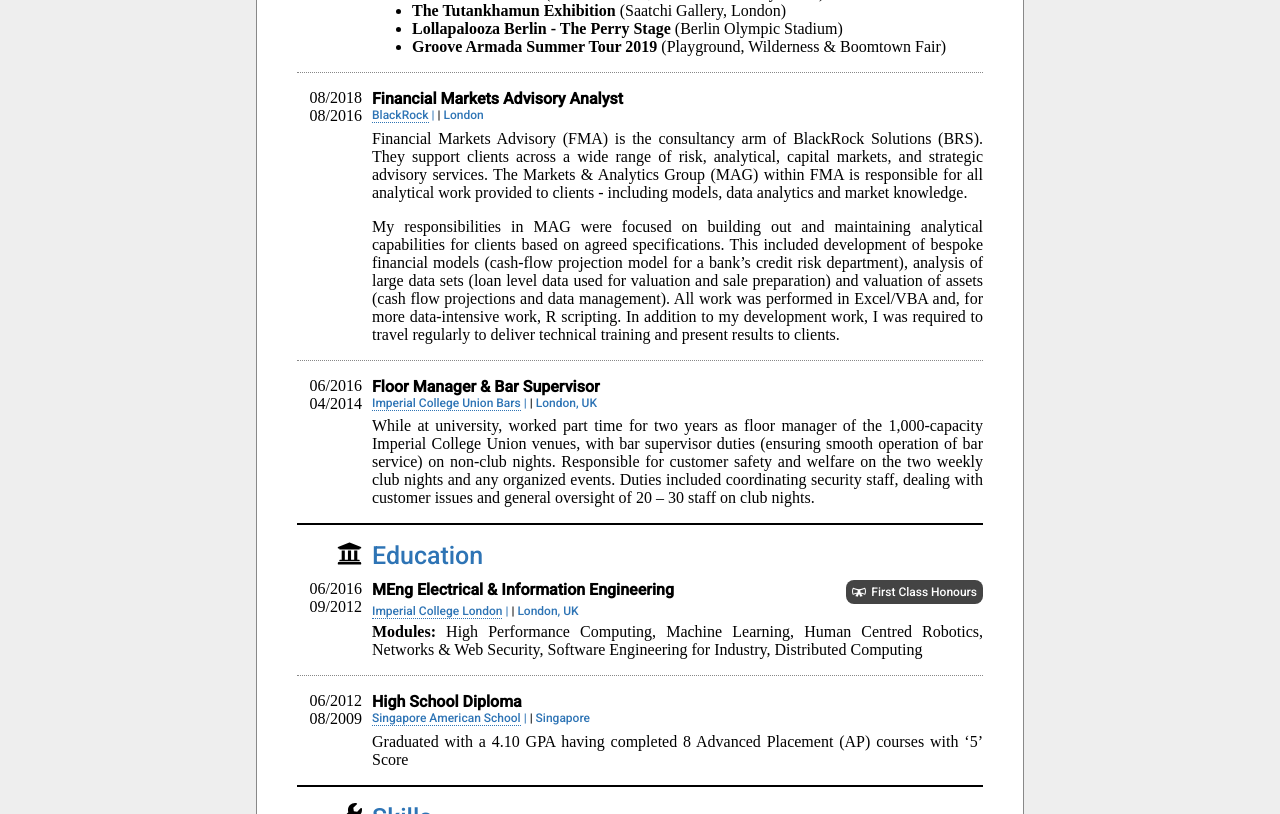
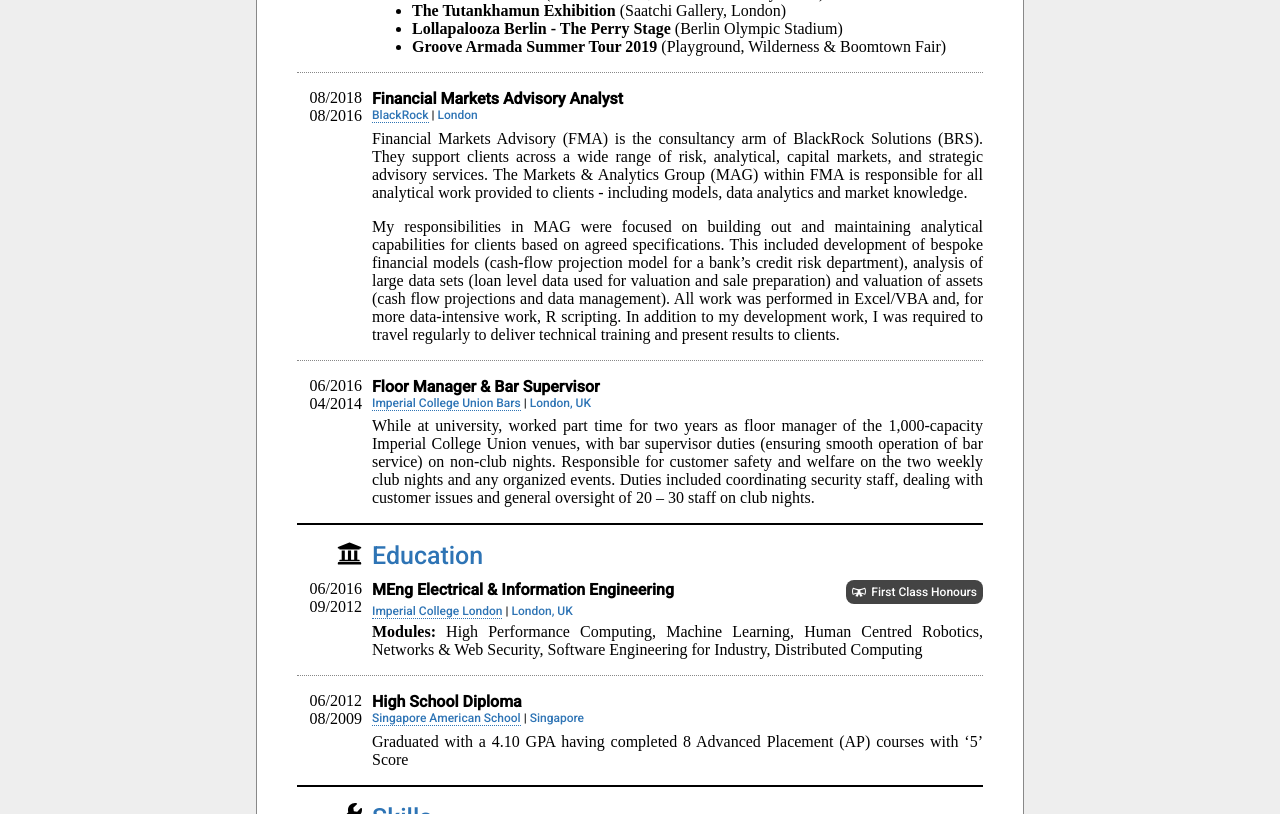
Before and after one commit to cianyleow/cv, a Jekyll site: the page built from index.md, in a window 1280 px wide and 1400 px high. Shown: the part 392-1206 px from the top of the window. Built offline with Jekyll 4.4.1, drawn with Linux system fonts in a browser that asks for light colours.

Commit message:
Replacing logic for separators with CSS selectors

```diff
--- a/_includes/entry.html
+++ b/_includes/entry.html
@@ -6,7 +6,7 @@
 				<span>{{ include.post.title }}</span>
 				{% if include.post.badge %}
 					{% if include.post.badge.link %}
-						<a class="badge" href="{{ include.post.badge.link }}">
+						<a class="badge" href="{{ include.post.badge.link }}" target="_blank">
 							{% include icon.html name=include.post.badge.icon %}
 							<div>{{ include.post.badge.text }}</div>
 						</a>
@@ -18,25 +18,33 @@
 					{% endif %}
 				{% endif %}
 			</div>
-			{% if include.post.establishment %}
-				{% if include.post.establishment.link %}
-					<a class="establishment" href="{{ include.post.establishment.link }}">{{ include.post.establishment.text }}</a>
-				{% else %}
-					<span class="location">{{ include.post.establishment.text }}</span>
-				{% endif %}
+			{% if include.post.establishment.link %}
+				<a href="{{ include.post.establishment.link }}" target="_blank">{{ include.post.establishment.text }}</a>
+			{% else %}
+				<span>{{ include.post.establishment.text }}</span>
+			{% endif %}
 
-				{% if include.post.location %} | {% endif %}
-				{% if include.post.certification %} | {% endif %}
+			{% if include.post.location %}
+				<span>{{ include.post.location }}</span>
 			{% endif %}
-			{% if include.post.location %}<span class="location">{{ include.post.location }}</span>{% endif %}
+
 			{% if include.post.certification %}
-				<strong>Certification Number:</strong> <a class="establishment" href="{{ include.post.certification.link }}">{{ include.post.certification.number }}</a>
+				<strong>Certification Number: </strong>
+				<a href="{{ include.post.certification.link }}" target="_blank">{{ include.post.certification.number }}</a>
 			{% endif %}
 		</div>
 		<div class="time">
-			{% if include.post.toDate %}<div class="to">{{ include.post.toDate | date: "%m/%Y" }}</div>{% endif %}
+			{% if include.post.toDate %}
+				<div class="to">{{ include.post.toDate | date: "%m/%Y" }}</div>
+			{% endif %}
+
 			<div class="from">{{ include.post.date | date: "%m/%Y" }}</div>
-			{% if include.post.toDate %}<div class="tooltip">{% include date-diff.html toDate=include.post.toDate fromDate=include.post.date %}</div>{% endif %}
+
+			{% if include.post.toDate %}
+				<div class="tooltip">
+					{% include date-diff.html toDate=include.post.toDate fromDate=include.post.date %}
+				</div>
+			{% endif %}
 		</div>
 	</header>
 	{% if include.post.print.hideContent %}
```
